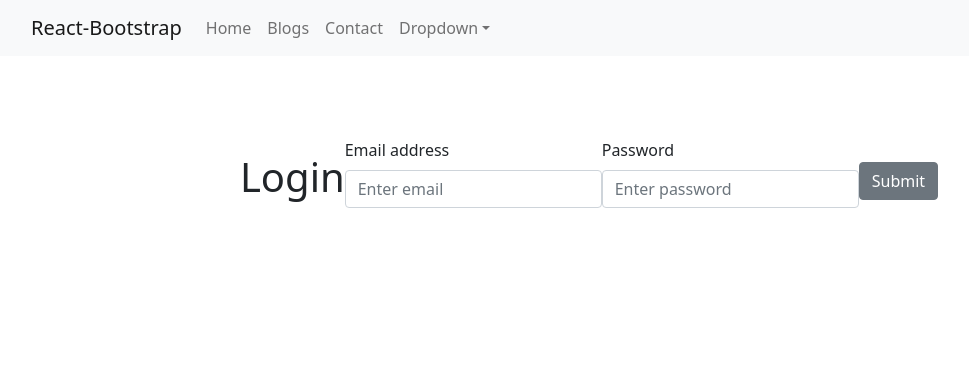
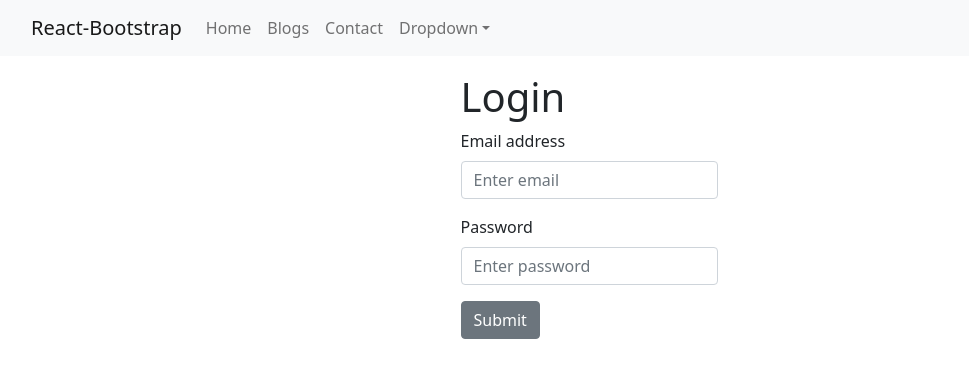
Before and after one commit to tim2311/webshop, a React (Create React App) app: page /login in a window 1280 px wide. Shown: the top 378 px of the page, without its empty margins (51-1020 px from the left). Built offline with nearby package versions, Linux system fonts and the light colour scheme.

Commit message:
Added CSS to login and register page.

```diff
--- a/src/components/CreateAccount.js
+++ b/src/components/CreateAccount.js
@@ -37,6 +37,7 @@ function CreateAccount() {
     return (
         <div class="center">
             <Form onSubmit={submitAccountData}>
+                <h1 class="header">Register</h1>
                 <Form.Group className="mb-3" controlId="formBasicEmail">
                     <Form.Label>Email address</Form.Label>
                     <Form.Control onChange={updateAccountData} name="email" value={accountData.email} sizetype="email" placeholder="Enter email" />
--- a/src/components/LogIn.js
+++ b/src/components/LogIn.js
@@ -22,7 +22,8 @@ function App() {
     };
     return (
         <div class="center">
-                <h1>Login</h1>
+            <Form>
+            <h1 class="header">Login</h1>
                 <Form.Group className="mb-3" controlId="formBasicEmail">
                     <Form.Label>Email address</Form.Label>
                     <Form.Control placeholder="Enter email"
@@ -34,7 +35,7 @@ function App() {
                         onChange={(e) => setLoginPassword(e.target.value)} name="email" value={loginPassword} sizetype="email" />
                 </Form.Group>
                 <Button variant="secondary" type="submit" onClick={login}>Submit</Button>
-
+            </Form>
         </div>
 
     );
--- a/src/components/create-account.css
+++ b/src/components/create-account.css
@@ -6,6 +6,10 @@
   margin-top: 25px;
 }
 
+.header{
+  margin-top: 50px;
+}
+
 .item {
   width: 20em;
 }
--- a/src/components/log-in.css
+++ b/src/components/log-in.css
@@ -6,6 +6,10 @@
   margin-top: 200px;
 }
 
+.header{
+  margin-top: 50px;
+}
+
 .item {
   width: 20em;
 }
```
